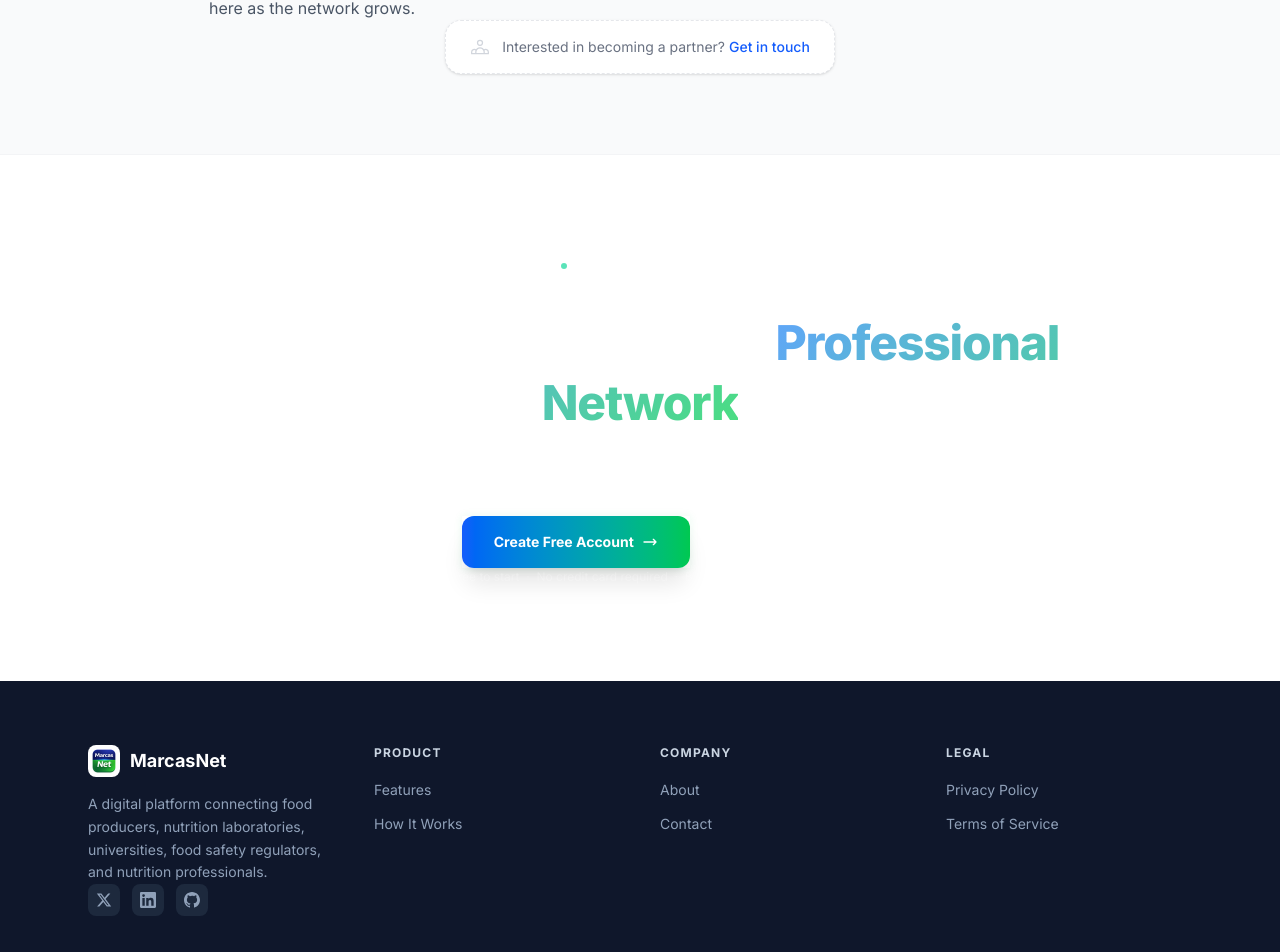
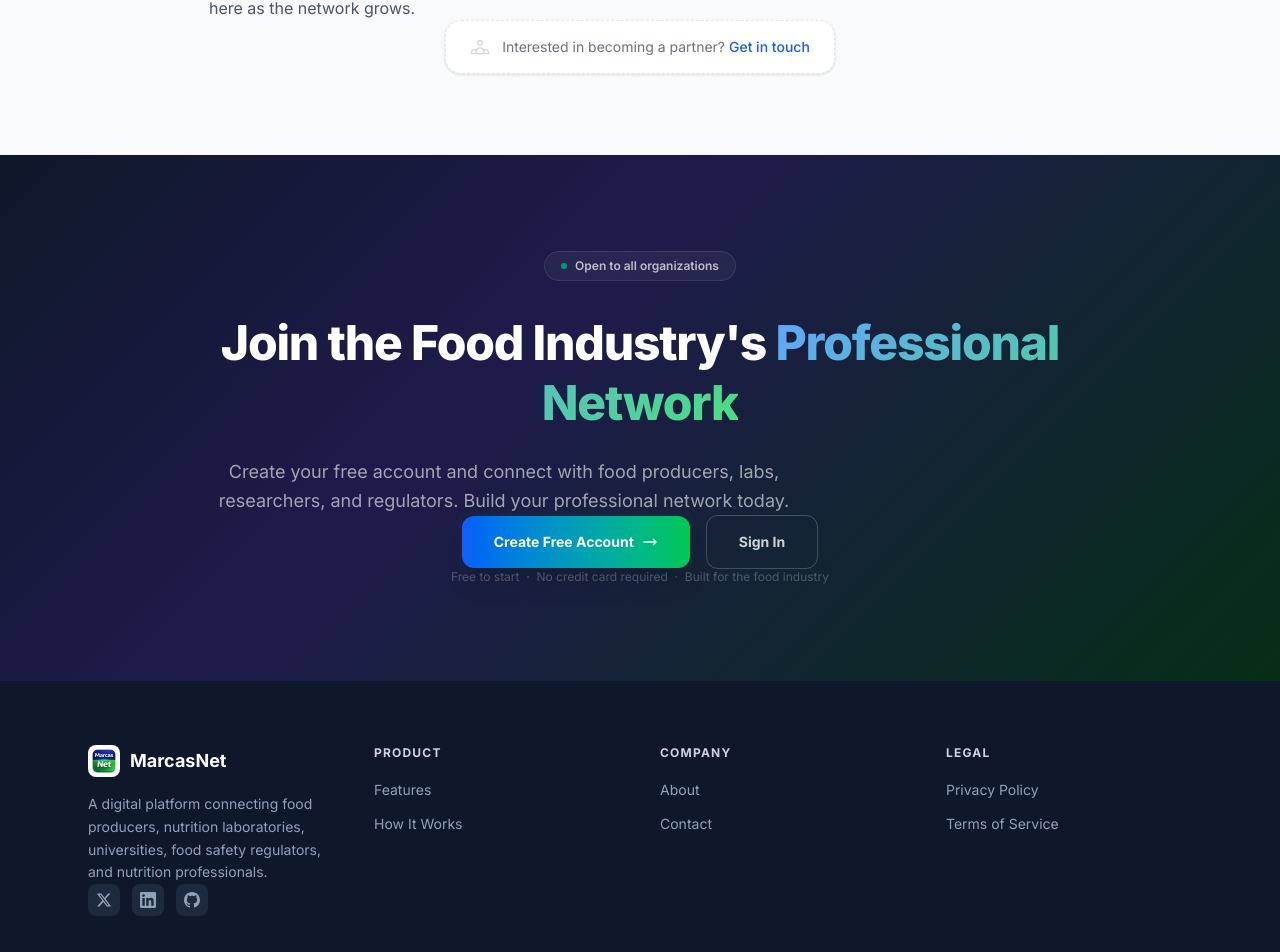
Before and after one commit to marcas-net/marcas-net, a React (Vite) app in the folder frontend/: page / in a window 1280 px wide. Shown: the part 5211-6163 px from the top of the page. Built offline with nearby package versions, Linux system fonts and the light colour scheme; no server answers.

Commit message:
Fix CTA section light mode visibility and Navbar parse error

```diff
--- a/frontend/src/components/landing/CTA.tsx
+++ b/frontend/src/components/landing/CTA.tsx
@@ -8,11 +8,11 @@ export function CTA() {
   const inView = useInView(ref, { once: true, margin: '-80px' });
 
   return (
-    <section className="py-24 relative overflow-hidden" aria-label="Call to Action">
-      <div
-        className="absolute inset-0 -z-10"
-        style={{ background: 'linear-gradient(135deg, #0f172a 0%, #1e1b4b 40%, #052e16 100%)' }}
-      />
+    <section
+      className="py-24 relative overflow-hidden"
+      aria-label="Call to Action"
+      style={{ background: 'linear-gradient(135deg, #0f172a 0%, #1e1b4b 40%, #052e16 100%)' }}
+    >
       <motion.div
         className="absolute top-0 right-0 w-96 h-96 rounded-full opacity-10 blur-3xl -z-10"
         style={{ background: '#2563eb' }}
```
